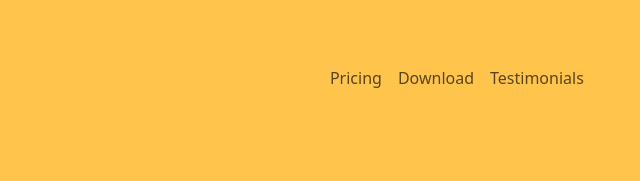
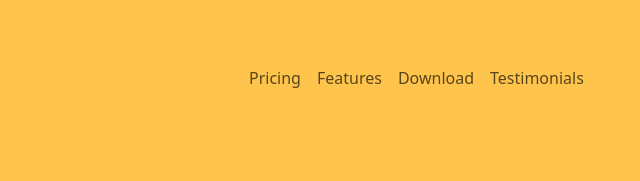
Before and after one commit to tansha31/tindog-vanilla-css, a plain HTML site: page index.html in a window 1280 px wide. Shown: the top 181 px of the page, 637-1277 px from the left. Drawn offline with nearby package versions, Linux system fonts and the light colour scheme.

Commit message:
Added link to "Features" section in Navbar.

```diff
--- a/index.html
+++ b/index.html
@@ -21,6 +21,7 @@
             <div class="collapse navbar-collapse" id="navbarTogglerDemo02">
                 <ul class="navbar-nav ms-auto">
                     <li class="nav-item"><a href="#pricing-scroll" class="nav-link">Pricing</a></li>
+                    <li class="nav-item"><a href="#features-scroll" class="nav-link">Features</a></li>
                     <li class="nav-item"><a href="#download-scroll" class="nav-link">Download</a></li>
                     <li class="nav-item"><a href="#testimonials-scroll" class="nav-link">Testimonials</a></li>
                 </ul>
@@ -44,7 +45,7 @@
 
     </header>
 
-    <section class="features">
+    <section class="features" id="features-scroll">
 
         <div class="feature-box">
             <i class="fa-solid fa-circle-check fa-2xl feature-icon"></i>
```
